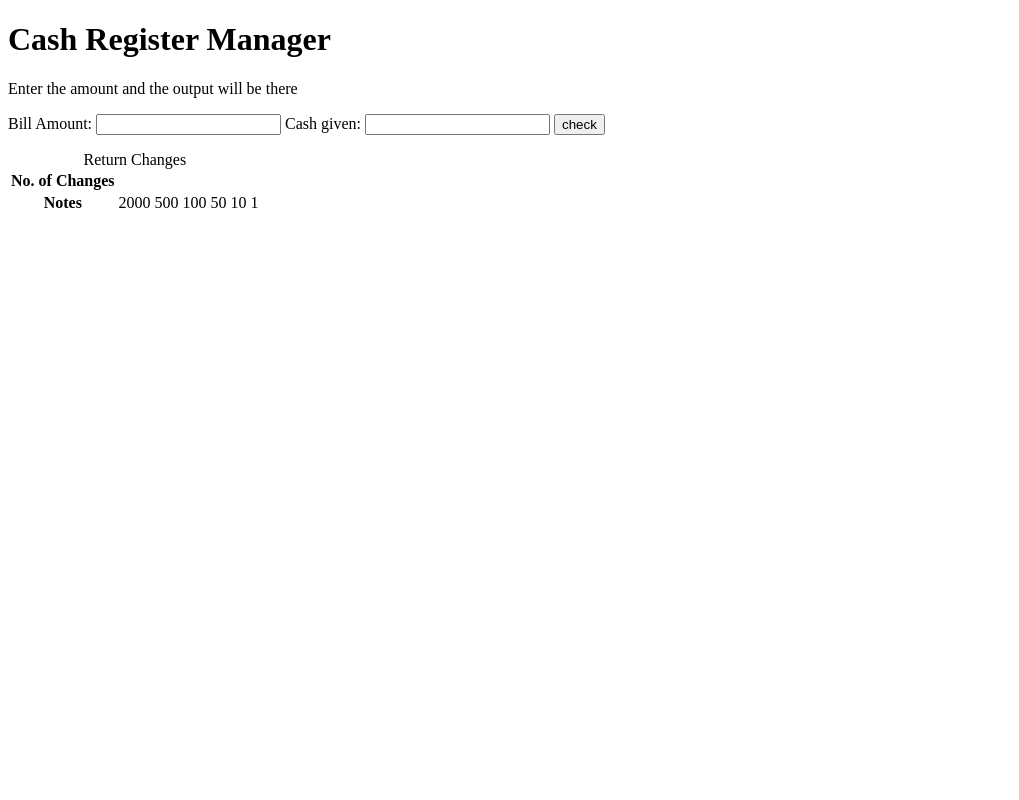
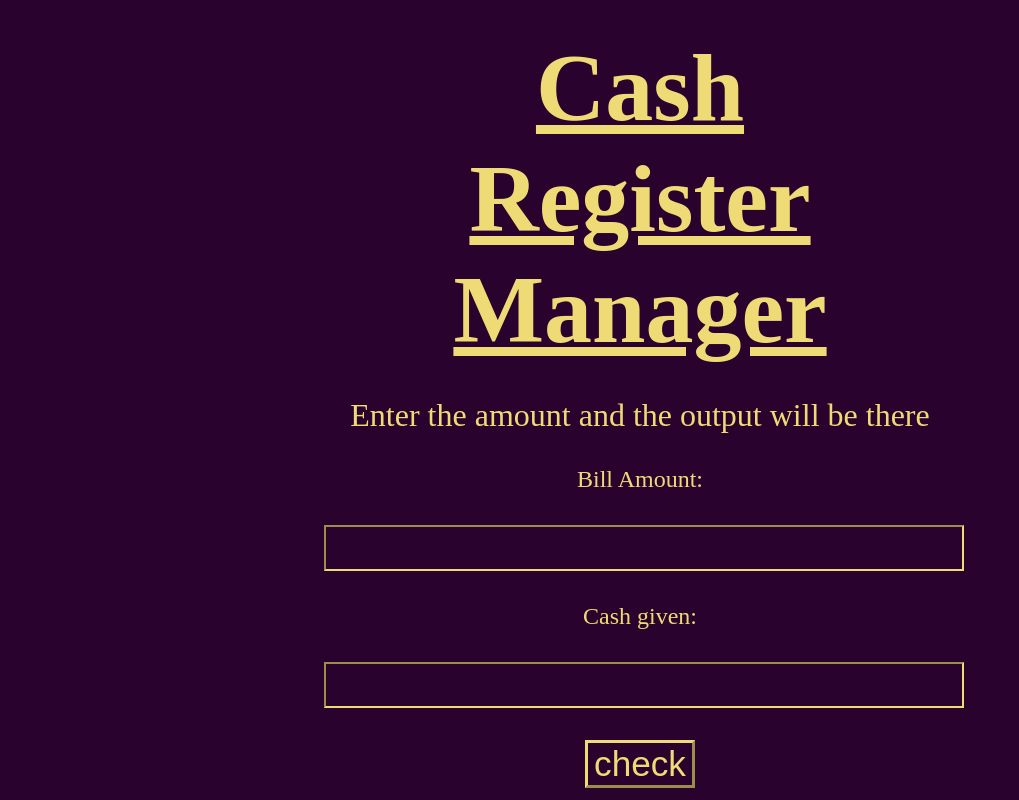
Before and after one commit to Jougan-0/Cash-Register-Manager, a plain HTML site: page index.html in a window 1280 px wide. Shown: the top 800 px of the page, without its empty margins (0-1019 px from the left). Drawn offline with Linux system fonts and the light colour scheme.

Commit message:
feat:style/css

```diff
--- a/index.html
+++ b/index.html
@@ -8,7 +8,7 @@
     <link rel="stylesheet" href="./main.css">
 </head>
 <body>
-<div class="coantiner">
+<div class="container">
 <h1>Cash Register Manager</h1>
 <p class="description">Enter the amount and the output will be there</p>
 <label for="bill-amount">Bill Amount:</label>
@@ -38,10 +38,7 @@
         <td>1</td>
     </tr>
 </table>
-
     </div>
-
-
     <script src="./index.js"></script>
 </body>
 </html>
--- a/index.js
+++ b/index.js
@@ -4,7 +4,6 @@ const CheckButton=document.querySelector(".check-button");
 var message=document.querySelector(".error-message");
 const NotesNumber=document.querySelectorAll(".Notes");
 var Notes=[2000,500,100,50,10,1];
-
 CheckButton.addEventListener("click",function ValidateBillAmount(){
     message.style.display="none";
     if(billAmount.value>=0)
--- a/main.css
+++ b/main.css
@@ -1,5 +1,76 @@
+:root{
+    --primary-dark:#29022d;
+    --primary-light:rgb(239, 219, 118);
+}
+
+body{
+    background-color: var(--primary-dark);
+    color:var(--primary-light);
+}
+p{
+    font-size: xx-large;
+    text-align: center;
+}
+
+h1{
+    text-decoration: underline;
+    text-align: center;
+    margin: 2rem;
+    font-size:600%;
+}
 .container{
-    display: flex;
-    flex-direction: column;
-    width: 50wh;
+    width: 50%;
+    margin: auto;
 }
+input,label{
+    display: block;
+}
+label{
+    text-align: center;
+    font-size: x-large;
+    margin-top: 2rem;
+}
+input{
+    width: 100%;
+    height: 5vh;
+    margin-top: 2rem;
+    margin-bottom: 2rem;
+    background-color:transparent;
+    border-color: var(--primary-light);
+    color: var(--primary-light);
+    font-size: xx-large;
+}
+
+.check-button{
+    display: block;
+    margin: auto;
+    background: transparent;
+    border-width: medium;
+    font-size: 220%;
+    color: var(--primary-light);
+    border-color: var(--primary-light);
+}
+table{
+    margin: auto;
+    border: solid 2px rgb(224, 139, 65);
+}
+caption{
+    margin-top: 2rem;
+    margin-bottom: 2rem;
+    font-size: xx-large;
+}
+th{
+    font-size: x-large;
+    padding-right: 2rem;
+    padding-top: 2rem;
+    border: solid 2px rgb(224, 139, 65);
+
+}
+td{
+    font-size: larger;
+    padding-left: 2rem;
+    padding-right: 1rem;
+    padding-top: 2rem;
+    border: solid 2px rgb(121, 58, 58);
+
+}
```
